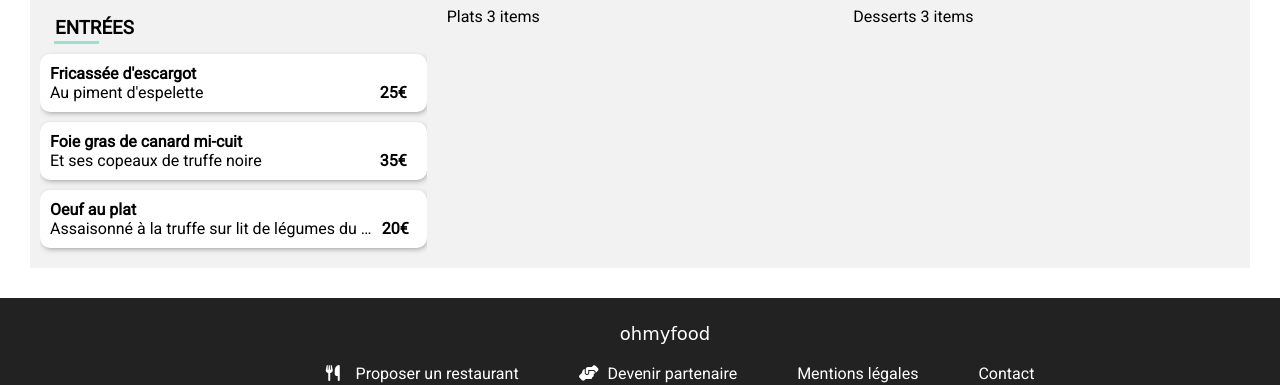
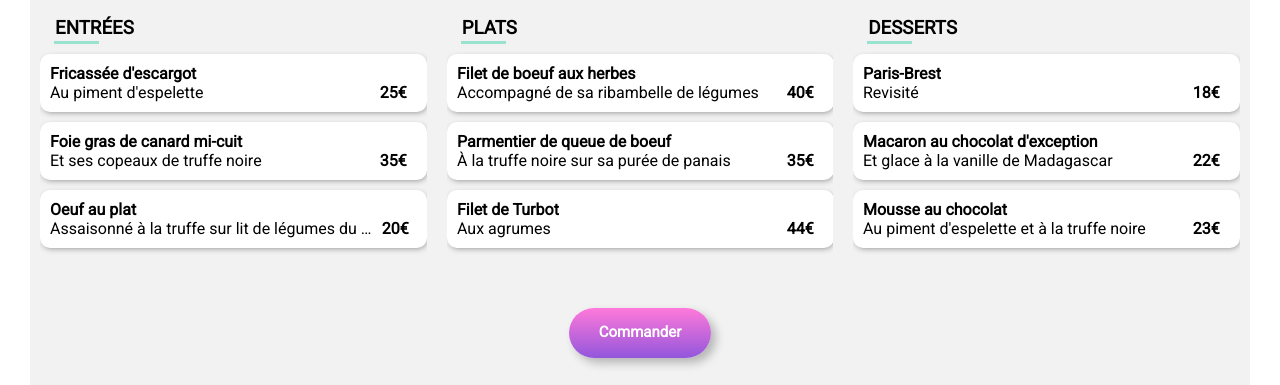
Before and after one commit to KatiaZd/KatiaZouad_3_05112021, a website: page restaurant1.html in a window 1280 px wide. Shown: the part 572-957 px from the top of the page. Drawn offline with Linux system fonts and the light colour scheme; a web font is replaced by a local one.

Commit message:
Mis en place de l'animation sur les menus restaurants

```diff
--- a/restaurant1.html
+++ b/restaurant1.html
@@ -13,7 +13,7 @@
 </head>
 <body>
     <header>
-        <div class="restau1_header">
+        <div class="restau_header">
             <a href="index.html">
                 <i class="fa-arrow-left fas"></i>
             </a>
@@ -25,7 +25,7 @@
 
     <main>
 
-        <div class="restau1_title">
+        <div class="restau_title">
             <h2>La palette du goût</h2>
                 <div class="heart">
                     <i class="far fa-heart"></i>
@@ -37,14 +37,12 @@
 
 
 
-        <section class="restau1_wrapper"> <!--red-->
+        <section class="restau_wrapper">
 
-            <div class="restau1_menu"> <!--green-->
-
+            <div class="restau_menu"> <!--Entrées-->
                 <h3>Entrées</h3>
-
-                <div class="restau1_item">
-                    <div class="restau1_item_description"> <!--pink-->
+                <div class="restau_item">
+                    <div class="restau_item_description">
                         <h4>Fricassée d'escargot</h4>
                         <p>Au piment d'espelette</p>
                     </div>
@@ -54,8 +52,8 @@
                     </div>
                 </div>
 
-                <div class="restau1_item">
-                    <div class="restau1_item_description"> <!--pink-->
+                <div class="restau_item">
+                    <div class="restau_item_description">
                         <h4>Foie gras de canard mi-cuit</h4>
                         <p>Et ses copeaux de truffe noire</p>
                     </div>
@@ -65,8 +63,8 @@
                     </div>
                 </div>
 
-                <div class="restau1_item">
-                    <div class="restau1_item_description"> <!--pink-->
+                <div class="restau_item">
+                    <div class="restau_item_description">
                         <h4>Oeuf au plat</h4>
                         <p>Assaisonné à la truffe sur lit de légumes du jardin d'été </p>
                     </div>
@@ -75,29 +73,88 @@
                         <i class="fas fa-check-circle"></i>
                     </div>
                 </div>
+            </div>
 
-            </div>       <!--Fin green-->
+            <div class="restau_menu"> <!-- Plats -->
+                <h3>Plats</h3>
+                <div class="restau_item">
+                    <div class="restau_item_description">
+                        <h4>Filet de boeuf aux herbes</h4>
+                        <p>Accompagné de sa ribambelle de légumes</p>
+                    </div>
+                    <span class="price">40€</span>
+                    <div class="price-ok">
+                        <i class="fas fa-check-circle"></i>
+                    </div>
+                </div>
+
+                <div class="restau_item">
+                    <div class="restau_item_description">
+                        <h4>Parmentier de queue de boeuf</h4>
+                        <p>À la truffe noire sur sa purée de panais</p>
+                    </div>
+                    <span class="price">35€</span>
+                    <div class="price-ok">
+                        <i class="fas fa-check-circle"></i>
+                    </div>
+                </div>
+
+                <div class="restau_item">
+                    <div class="restau_item_description">
+                        <h4>Filet de Turbot</h4>
+                        <p>Aux agrumes </p>
+                    </div>
+                    <span class="price">44€</span>
+                    <div class="price-ok">
+                        <i class="fas fa-check-circle"></i>
+                    </div>
+                </div>
+            </div>
+
+            <div class="restau_menu"> <!-- Desserts-->
+                <h3>Desserts</h3>
+                <div class="restau_item">
+                    <div class="restau_item_description">
+                        <h4>Paris-Brest</h4>
+                        <p>Revisité</p>
+                    </div>
+                    <span class="price">18€</span>
+                    <div class="price-ok">
+                        <i class="fas fa-check-circle"></i>
+                    </div>
+                </div>
+
+                <div class="restau_item">
+                    <div class="restau_item_description">
+                        <h4>Macaron au chocolat d'exception</h4>
+                        <p>Et glace à la vanille de Madagascar</p>
+                    </div>
+                    <span class="price">22€</span>
+                    <div class="price-ok">
+                        <i class="fas fa-check-circle"></i>
+                    </div>
+                </div>
+
+                <div class="restau_item">
+                    <div class="restau_item_description">
+                        <h4>Mousse au chocolat</h4>
+                        <p>Au piment d'espelette et à la truffe noire </p>
+                    </div>
+                    <span class="price">23€</span>
+                    <div class="price-ok">
+                        <i class="fas fa-check-circle"></i>
+                    </div>
+                </div>
+            </div>
+
+        </section>
+
+        <section class="order">
+            <a href="" class="btn_order">Commander</a>
+        </section>
 
 
 
-
-
-
-
-
-
-
-
-
-            <div class="restau1_menu">Plats
-                3 items
-            </div>
-
-            <div class="restau1_menu">Desserts
-                3 items
-            </div>
-
-        </section>  <!--Fin red-->
 
 
 </main>
--- a/style.scss
+++ b/style.scss
@@ -320,10 +320,6 @@ header{
 
   }
 
-
-
-
-
   /* RESTAURANT1 LA PALETTE DU GOUT */
 
   img{
@@ -338,7 +334,7 @@ header{
     }
   }
 
-  .restau1_header{
+  .restau_header{
 
     position: relative;
 
@@ -351,13 +347,7 @@ header{
   }
 
 
-
-
-
-
-
-
-  .restau1_title{
+  .restau_title{
     background: #F2F2F2;
     border-radius: 30px 30px 0 0;
     margin-top: -150px;
@@ -402,20 +392,20 @@ header{
 
   /* Restau wrapper */
 
-  .restau1_wrapper{
+  .restau_wrapper{
     background: #f2f2f2;
     display: grid;
     grid-template-columns: 1fr;
     padding: 10px;
     gap: 20px;
+    padding-bottom: 50px;
 
     @media (min-width: 800px) {
       display: grid;
       grid-template-columns: repeat(3,1fr);
     }
 
-
-    .restau1_menu{
+    .restau_menu{
       position: relative;
       overflow: hidden;
       text-overflow: ellipsis;
@@ -443,7 +433,7 @@ header{
     }
 
 
-    .restau1_item{
+    .restau_item{
 
       padding: 20px;
       display: flex;
@@ -454,6 +444,20 @@ header{
       box-shadow: 1px 2px 6px -2px grey;
       overflow: hidden;  /*Afin de "cacher" ma checkbox */
       margin: 10px 0;
+      animation: gradually 2s ;
+      animation-fill-mode: both;
+
+
+
+    @keyframes gradually {
+      0% {
+        transform: scale(0) ;
+      }
+      100% {
+        transform: scale(1)
+      }
+    }
+
 
       &:hover{
         cursor: pointer;
@@ -492,7 +496,7 @@ header{
           font-size: 18px;
         }
 
-    .restau1_item_description{
+    .restau_item_description{
       padding: 10px;
       overflow: hidden;
     }
@@ -512,9 +516,41 @@ header{
       margin-right: 20px;
     }
 
+  }
+}
+
+.order{
+
+  background-color: #f2f2f2;
+  height: 100px;
+  padding-bottom: 50px;
+  display: flex;
+  justify-content: center;
+
+  .btn_order{
+    cursor: pointer;
+    padding: 15px 30px;
+    border-radius: 30px;
+    font-size: 15px;
+    background-image: linear-gradient(to top, #9356DC, #FF79DA);
+    transition-duration: 1s;
+    box-shadow:  5px 5px 10px rgb(0 0 0 / 25%);
+    color: white;
+    border: 0;
+    text-decoration: none;
+    font-weight: bold;
 
   }
+    .btn_order:hover{
+      background-color: #fff;
+      box-shadow: 5px 5px 10px rgb(0 0 0 / 50%);
+      opacity: 0.5;
+      transform: scale(1.01);
+  }
 }
+
+
+
 
 
 
```
Also changed, not shown: style.css, 1 other file.
